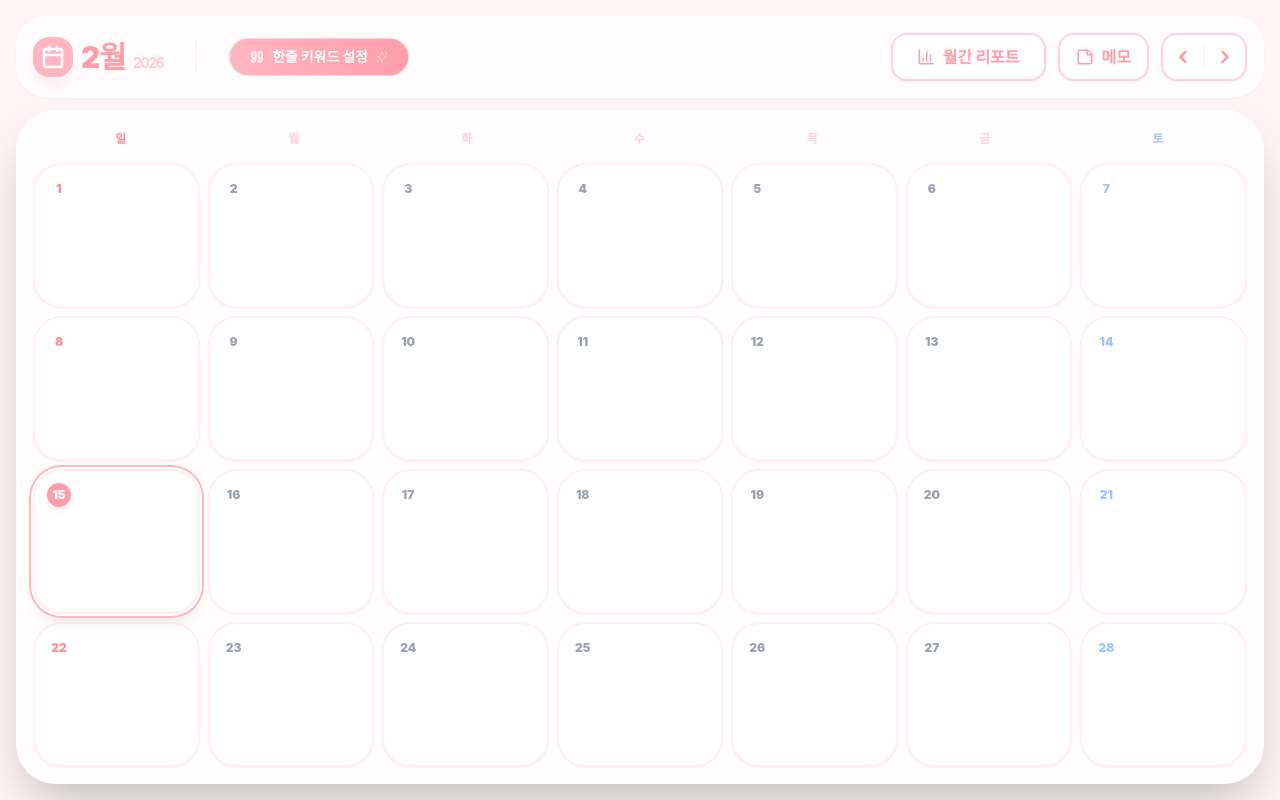
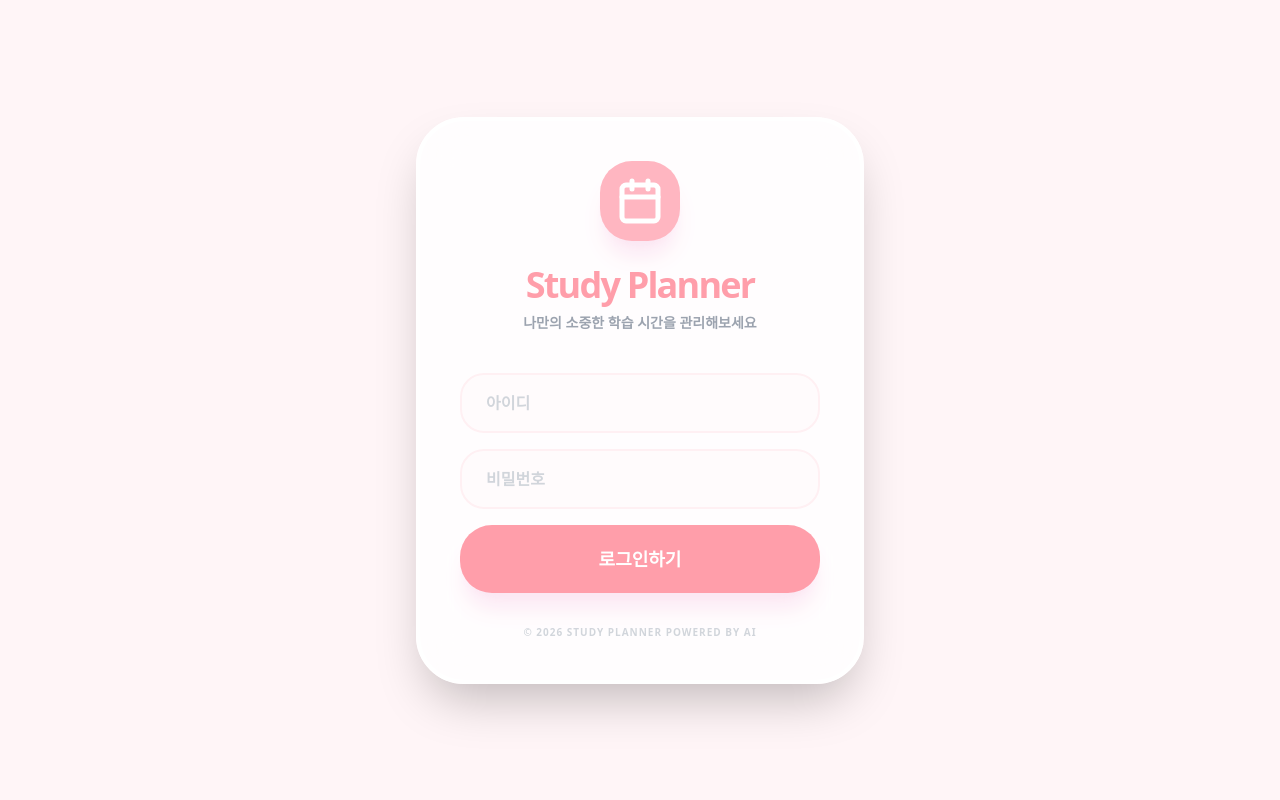
Before and after one commit to seungHoon0422/Study-Planner, a React (Vite) app: page / in a window 1280 px wide. Built offline with nearby package versions, Linux system fonts and the light colour scheme.

Commit message:
feat: implement login system and add logout functionality

```diff
--- a/src/App.tsx
+++ b/src/App.tsx
@@ -24,6 +24,10 @@ import TaskModal from './components/TaskModal';
 import MonthlyFeedback from './components/MonthlyFeedback';
 
 function App() {
+  const [isLoggedIn, setIsLoggedIn] = useState(() => localStorage.getItem('isLoggedIn') === 'true');
+  const [loginId, setLoginId] = useState('');
+  const [loginPw, setLoginPw] = useState('');
+
   const [currentMonth, setCurrentMonth] = useState(new Date());
   const yearMonth = format(currentMonth, 'yyyy-MM');
   const [direction, setDirection] = useState<'up' | 'down' | null>(null);
@@ -51,6 +55,23 @@ function App() {
   const showToast = (message: string, type: 'success' | 'error' = 'success') => {
     setToast({ message, type });
     setTimeout(() => setToast(null), 3000);
+  };
+
+  const handleLogin = (e: React.FormEvent) => {
+    e.preventDefault();
+    if (loginId === 'pjh104404' && loginPw === 'didwkfl326') {
+      setIsLoggedIn(true);
+      localStorage.setItem('isLoggedIn', 'true');
+      showToast('로그인 성공! 환영합니다.');
+    } else {
+      showToast('아이디 또는 비밀번호가 일치하지 않습니다.', 'error');
+    }
+  };
+
+  const handleLogout = () => {
+    setIsLoggedIn(false);
+    localStorage.removeItem('isLoggedIn');
+    showToast('로그아웃 되었습니다.');
   };
 
   const monthStart = startOfMonth(currentMonth);
@@ -159,6 +180,54 @@ function App() {
     reader.readAsText(file);
   };
 
+  if (!isLoggedIn) {
+    return (
+      <div className="fixed inset-0 bg-[#FFF5F7] flex items-center justify-center font-sans p-4">
+        <div className="bg-white/80 backdrop-blur-xl p-10 rounded-[3rem] shadow-2xl border-4 border-white max-w-md w-full animate-in zoom-in-95 duration-500 text-center">
+          <div className="inline-flex p-4 bg-[#FFB6C1] rounded-[2rem] text-white shadow-xl shadow-pink-100 mb-6">
+            <CalendarIcon size={48} strokeWidth={2.5} />
+          </div>
+          <h1 className="text-4xl font-black text-[#FF9EAA] tracking-tighter mb-2">Study Planner</h1>
+          <p className="text-gray-400 font-bold text-sm mb-10">나만의 소중한 학습 시간을 관리해보세요</p>
+
+          <form onSubmit={handleLogin} className="space-y-4">
+            <input
+              type="text"
+              placeholder="아이디"
+              value={loginId}
+              onChange={(e) => setLoginId(e.target.value)}
+              className="w-full px-6 py-4 bg-[#FFFBFC] border-2 border-[#FFF0F3] rounded-[1.5rem] focus:border-[#FFB6C1] outline-none text-[#FF9EAA] font-bold transition-all placeholder:text-gray-300"
+            />
+            <input
+              type="password"
+              placeholder="비밀번호"
+              value={loginPw}
+              onChange={(e) => setLoginPw(e.target.value)}
+              className="w-full px-6 py-4 bg-[#FFFBFC] border-2 border-[#FFF0F3] rounded-[1.5rem] focus:border-[#FFB6C1] outline-none text-[#FF9EAA] font-bold transition-all placeholder:text-gray-300"
+            />
+            <button
+              type="submit"
+              className="w-full bg-[#FF9EAA] hover:bg-[#FF8E9E] text-white font-black py-5 rounded-[2rem] shadow-xl shadow-pink-100 transition-all transform active:scale-95 text-lg mt-4"
+            >
+              로그인하기
+            </button>
+          </form>
+
+          <div className="mt-8 text-[10px] text-gray-300 font-bold uppercase tracking-widest">
+            © 2026 Study Planner Powered by AI
+          </div>
+        </div>
+        {toast && (
+          <div className={`fixed bottom-10 left-1/2 -translate-x-1/2 z-[100] px-8 py-4 rounded-[2rem] shadow-2xl backdrop-blur-xl border-2 border-white/50 flex items-center gap-4 transition-all animate-in slide-in-from-bottom-5
+            ${toast.type === 'success' ? 'bg-[#FFB6C1] text-white' : 'bg-red-400 text-white'}`}>
+            <Sparkles size={20} className="animate-pulse" />
+            <span className="font-black tracking-tight">{toast.message}</span>
+          </div>
+        )}
+      </div>
+    );
+  }
+
   return (
     <div
       className="fixed inset-0 bg-[#FFF5F7] text-gray-800 p-2 md:p-4 flex flex-col font-sans overflow-hidden select-none"
@@ -225,6 +294,13 @@ function App() {
                 메모
               </button>
 
+              <button
+                onClick={handleLogout}
+                className="flex items-center gap-2 px-4 py-2.5 bg-white border-2 border-gray-100 rounded-2xl hover:bg-gray-50 transition-all text-gray-400 font-black shadow-sm active:scale-95"
+              >
+                로그아웃
+              </button>
+
               <div className="flex items-center bg-white border-2 border-[#FFD1DC] rounded-2xl overflow-hidden shadow-sm">
                 <button onClick={prevMonth} className="p-2.5 hover:bg-[#FFF5F7] transition-colors text-[#FF9EAA]">
                   <ChevronLeft size={20} strokeWidth={3} />
@@ -275,7 +351,7 @@ function App() {
                       `}
                     >
                       <div className="flex justify-between items-start mb-1 shrink-0">
-                        <span className={`text-xs font-black w-6 h-6 flex items-center justify-center rounded-full transition-colors
+                        <span className={`text-sm font-black w-7 h-7 flex items-center justify-center rounded-full transition-colors
                           ${isSameDay(day, new Date()) ? 'bg-[#FF9EAA] text-white shadow-md shadow-pink-100' :
                             dayOfWeek === 0 ? 'text-[#FF8E9E]' :
                             dayOfWeek === 6 ? 'text-[#A0C4FF]' : 'text-gray-400 group-hover:text-[#FF9EAA]'}
```
